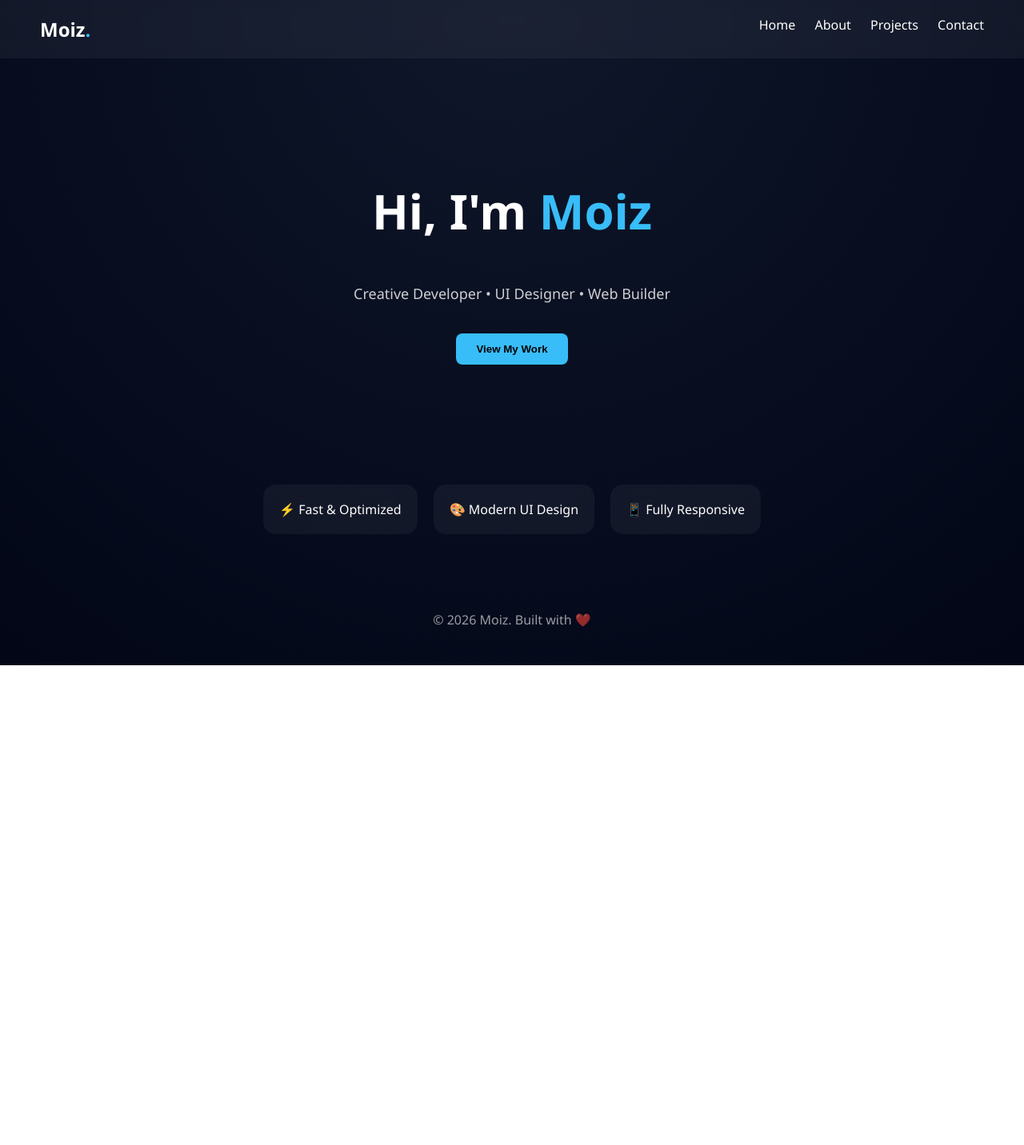
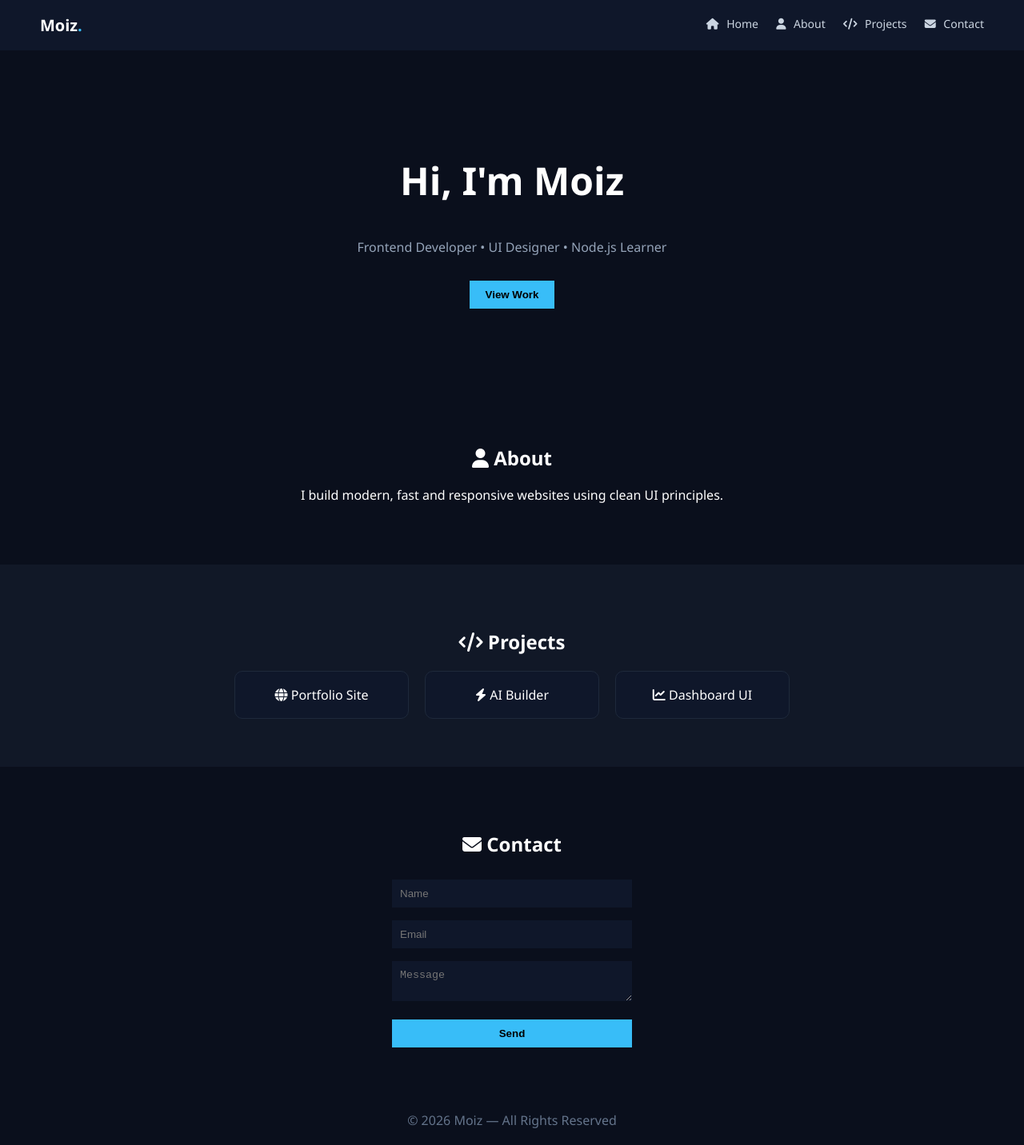
Before and after one commit to muhammadmoizk7-code/pro-max-site, a plain HTML site: page index.html in a window 1280 px wide. Shown: the whole page at 80% size. Before the commit the page ends 832 px from the top, so only its background shows below. Drawn offline with Linux system fonts and the light colour scheme.

Commit message:
clean pro portfolio with icons

```diff
--- a/index.html
+++ b/index.html
@@ -3,37 +3,65 @@
 <head>
   <meta charset="UTF-8">
   <meta name="viewport" content="width=device-width, initial-scale=1.0">
-  <title>Moiz | Premium Portfolio</title>
+  <title>Moiz | Developer Portfolio</title>
+
+  <!-- Icons (clean professional) -->
+  <link rel="stylesheet" href="https://cdnjs.cloudflare.com/ajax/libs/font-awesome/6.5.0/css/all.min.css">
+
   <link rel="stylesheet" href="style.css">
 </head>
+
 <body>
 
-  <header class="navbar">
+<header class="nav">
   <div class="logo">Moiz<span>.</span></div>
+
   <nav>
-      <a href="#">Home</a>
-      <a href="about.html">About</a>
-      <a href="projects.html">Projects</a>
-      <a href="contact.html">Contact</a>
+    <a href="#"><i class="fa-solid fa-house"></i> Home</a>
+    <a href="#about"><i class="fa-solid fa-user"></i> About</a>
+    <a href="#projects"><i class="fa-solid fa-code"></i> Projects</a>
+    <a href="#contact"><i class="fa-solid fa-envelope"></i> Contact</a>
   </nav>
 </header>
 
 <section class="hero">
-    <h1>Hi, I'm <span>Moiz</span></h1>
-    <p>Creative Developer • UI Designer • Web Builder</p>
-    <button onclick="window.location.href='projects.html'">
-      View My Work
+  <h1>Hi, I'm Moiz</h1>
+  <p>Frontend Developer • UI Designer • Node.js Learner</p>
+  <button onclick="document.getElementById('projects').scrollIntoView({behavior:'smooth'})">
+    View Work
   </button>
 </section>
 
-  <section class="features">
-    <div class="card">⚡ Fast & Optimized</div>
-    <div class="card">🎨 Modern UI Design</div>
-    <div class="card">📱 Fully Responsive</div>
+<section id="about" class="section">
+  <h2><i class="fa-solid fa-user"></i> About</h2>
+  <p>
+    I build modern, fast and responsive websites using clean UI principles.
+  </p>
+</section>
+
+<section id="projects" class="section dark">
+  <h2><i class="fa-solid fa-code"></i> Projects</h2>
+
+  <div class="grid">
+    <div class="card"><i class="fa-solid fa-globe"></i> Portfolio Site</div>
+    <div class="card"><i class="fa-solid fa-bolt"></i> AI Builder</div>
+    <div class="card"><i class="fa-solid fa-chart-line"></i> Dashboard UI</div>
+  </div>
+</section>
+
+<section id="contact" class="section">
+  <h2><i class="fa-solid fa-envelope"></i> Contact</h2>
+
+  <form>
+    <input type="text" placeholder="Name">
+    <input type="email" placeholder="Email">
+    <textarea placeholder="Message"></textarea>
+    <button type="submit">Send</button>
+  </form>
 </section>
 
 <footer>
-    <p>© 2026 Moiz. Built with ❤️</p>
+  © 2026 Moiz — All Rights Reserved
 </footer>
 
 </body>
--- a/style.css
+++ b/style.css
@@ -1,24 +1,23 @@
 body {
   margin: 0;
   font-family: "Segoe UI", sans-serif;
-  background: radial-gradient(circle at top, #0f172a, #020617);
-  color: white;
+  background: #0a0f1c;
+  color: #fff;
 }
 
-/* NAVBAR */
-.navbar {
+/* NAV */
+.nav {
   display: flex;
   justify-content: space-between;
-  padding: 20px 50px;
-  background: rgba(255,255,255,0.05);
-  backdrop-filter: blur(10px);
+  padding: 18px 50px;
+  background: #0f172a;
   position: sticky;
   top: 0;
 }
 
 .logo {
-  font-size: 24px;
   font-weight: bold;
+  font-size: 20px;
 }
 
 .logo span {
@@ -26,10 +25,14 @@ body {
 }
 
 nav a {
-  color: white;
-  margin-left: 20px;
+  color: #cbd5e1;
+  margin-left: 18px;
   text-decoration: none;
-  transition: 0.3s;
+  font-size: 14px;
+}
+
+nav a i {
+  margin-right: 6px;
 }
 
 nav a:hover {
@@ -39,61 +42,73 @@ nav a:hover {
 /* HERO */
 .hero {
   text-align: center;
-  padding: 100px 20px;
+  padding: 90px 20px;
 }
 
 .hero h1 {
-  font-size: 60px;
-}
-
-.hero span {
-  color: #38bdf8;
+  font-size: 48px;
 }
 
 .hero p {
-  opacity: 0.8;
-  font-size: 18px;
+  color: #94a3b8;
 }
 
+/* BUTTON */
 button {
-  margin-top: 20px;
-  padding: 12px 25px;
+  margin-top: 15px;
+  padding: 10px 20px;
   border: none;
   background: #38bdf8;
   color: black;
   font-weight: bold;
-  border-radius: 8px;
   cursor: pointer;
-  transition: 0.3s;
 }
 
-button:hover {
-  transform: scale(1.05);
+/* SECTIONS */
+.section {
+  padding: 60px 20px;
+  text-align: center;
 }
 
-/* FEATURES */
-.features {
+.dark {
+  background: #111827;
+}
+
+/* GRID */
+.grid {
   display: flex;
   justify-content: center;
   gap: 20px;
-  padding: 50px;
+  flex-wrap: wrap;
 }
 
 .card {
-  background: rgba(255,255,255,0.05);
-  padding: 20px;
-  border-radius: 15px;
-  backdrop-filter: blur(10px);
-  transition: 0.3s;
+  background: #0f172a;
+  padding: 18px;
+  border-radius: 10px;
+  width: 180px;
+  border: 1px solid #1e293b;
 }
 
-.card:hover {
-  transform: translateY(-10px);
+/* FORM */
+form {
+  display: flex;
+  flex-direction: column;
+  width: 300px;
+  margin: auto;
+}
+
+input, textarea {
+  margin: 8px 0;
+  padding: 10px;
+  border: none;
+  background: #0f172a;
+  color: white;
 }
 
 /* FOOTER */
 footer {
   text-align: center;
-  padding: 30px;
-  opacity: 0.6;
+  padding: 20px;
+  color: #64748b;
 }
```
Lines whose indentation alone changed are shown as unchanged.
